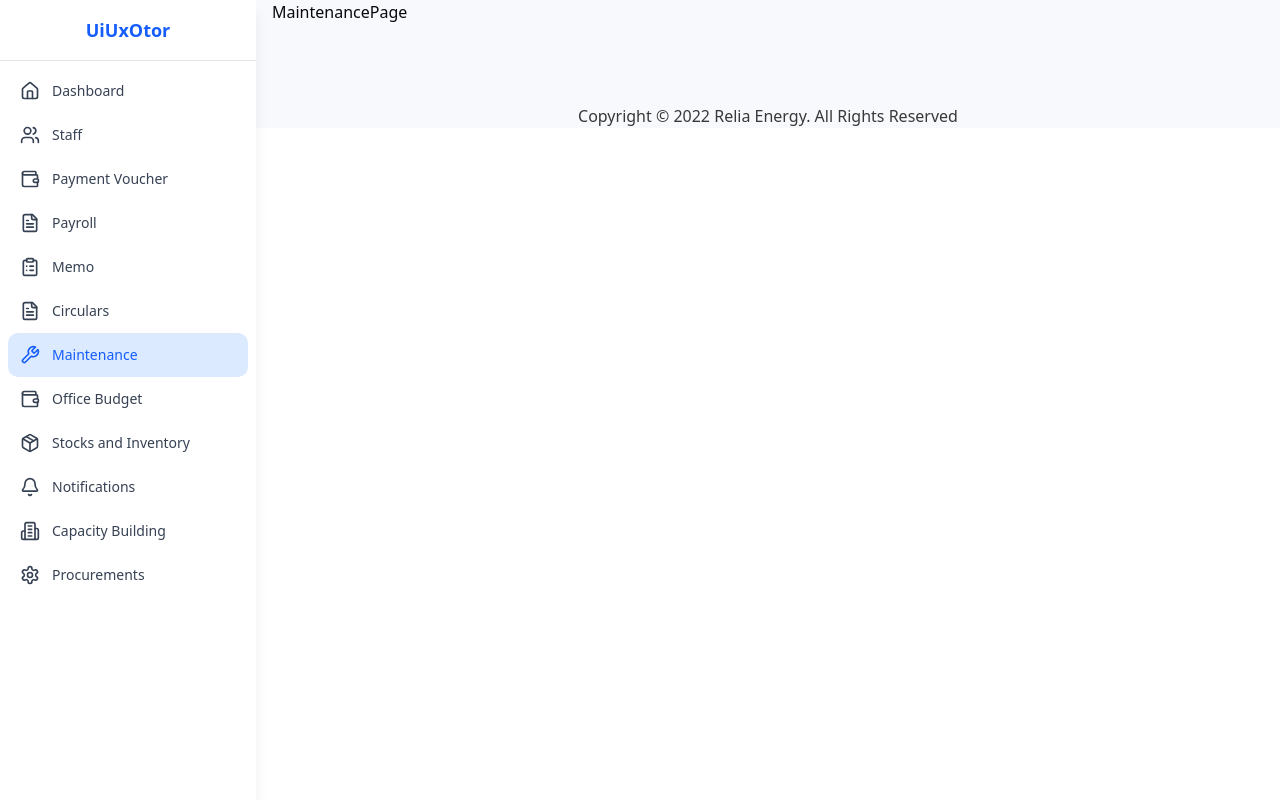
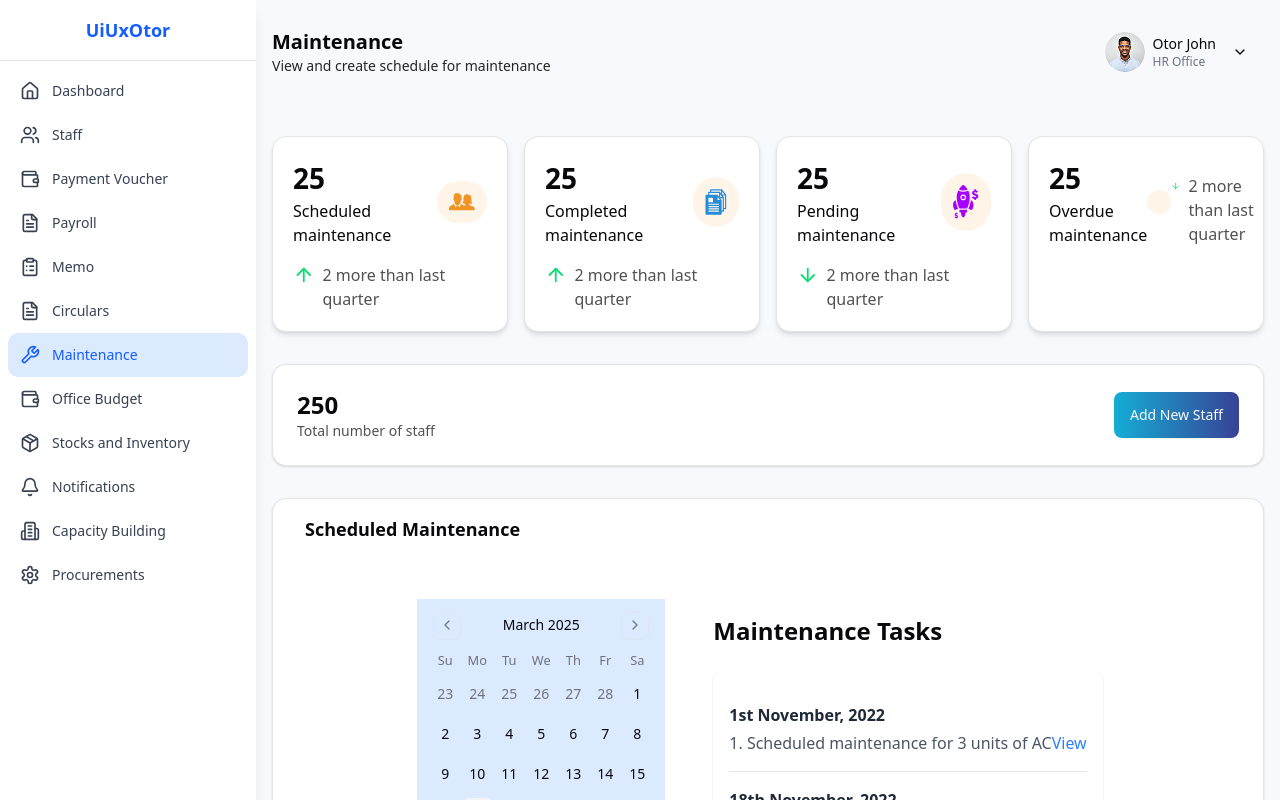
Before and after one commit to ahmadumarse02/authentication, a Next.js app: page /maintenance in a window 1280 px wide. Shown: the top 800 px of the page. Built offline with nearby package versions, Linux system fonts and the light colour scheme; no server answers.

Commit message:
ERP System

```diff
--- a/package.json
+++ b/package.json
@@ -38,6 +38,7 @@
     "react-hook-form": "^7.54.2",
     "react-icons": "^5.5.0",
     "react-spinners": "^0.15.0",
+    "recharts": "^2.15.2",
     "resend": "^4.1.2",
     "sonner": "^2.0.3",
     "tailwind-merge": "^3.0.2",
--- a/src/app/(dashboard)/maintenance/page.tsx
+++ b/src/app/(dashboard)/maintenance/page.tsx
@@ -1,7 +1,51 @@
+import Header from "@/components/dashboard/header";
+import { MaintenceCard } from "@/components/dashboard/maintence/header";
+import MaintenceCards from "@/components/dashboard/maintence/maintenceHeader";
+import { Calendar } from "@/components/ui/calendar";
+import { Card } from "@/components/ui/card";
 import React from "react";
+import MaintenanceCard from '@/components/dashboard/maintence/MaintenanceCard';
+
+
+const tasks = [
+  {
+    date: '1st November, 2022',
+    id: 1,
+    description: 'Scheduled maintenance for 3 units of AC',
+  },
+  {
+    date: '18th November, 2022',
+    id: 2,
+    description: 'Scheduled maintenance for 3 units of AC',
+  },
+];
+
 
 function MaintenancePage() {
-  return <div>MaintenancePage</div>;
+  return (
+    <>
+      <Header title="Maintenance" description="View and create schedule for maintenance" />
+      <MaintenceCards />
+      <MaintenceCard />
+      <Card className="w-full h-full mt-8 px-8 py-4">
+        <h1 className="font-bold text-lg mb-8">Scheduled Maintenance</h1>
+        <div className="flex justify-center gap-8">
+          <Calendar className="bg-blue-100" />
+          <div className="">
+          <main className="max-w-md mx-auto p-4">
+      <h1 className="text-2xl font-bold mb-6">Maintenance Tasks</h1>
+      <div className="bg-white rounded-lg shadow p-4">
+        {tasks.map((task) => (
+          <MaintenanceCard key={task.id} {...task} />
+        ))}
+      </div>
+    </main>
+          </div>
+        </div>
+
+      </Card>
+    </>
+  )
 }
 
 export default MaintenancePage;
--- a/src/app/(dashboard)/payment-voucher/page.tsx
+++ b/src/app/(dashboard)/payment-voucher/page.tsx
@@ -1,6 +1,7 @@
 import React from "react";
 import Header from "@/components/dashboard/header"
 import { SearchHeader } from "@/components/dashboard/paymentVoucher/searchHeader";
+// import { PayrollChart } from "@/components/dashboard/payrollVocture/chart";
 
 function PaymentVoucherPage() {
   return (
@@ -10,6 +11,7 @@ function PaymentVoucherPage() {
         description="Create account for a new staff"
       />
       <SearchHeader />
+      {/* <PayrollChart /> */}
     </>
   )
 }
--- /dev/null
+++ b/src/components/dashboard/maintence/MaintenanceCard.tsx
@@ -0,0 +1,24 @@
+// components/MaintenanceCard.tsx
+import React from 'react';
+
+interface MaintenanceTask {
+  date: string;
+  id: number;
+  description: string;
+}
+
+const MaintenanceCard = ({ date, id, description }: MaintenanceTask) => {
+  return (
+    <div className="border-b border-gray-200 py-4">
+      <p className="font-bold text-gray-800">{date}</p>
+      <div className="flex justify-between items-center mt-1">
+        <p className="text-gray-600">
+          {id}. {description}
+        </p>
+        <button className="text-blue-500 hover:text-blue-700">View</button>
+      </div>
+    </div>
+  );
+};
+
+export default MaintenanceCard;
--- /dev/null
+++ b/src/components/dashboard/maintence/header.tsx
@@ -0,0 +1,23 @@
+"use client";
+
+import { Card, CardContent } from "@/components/ui/card";
+import { Button } from "@/components/ui/button";
+import Link from "next/link";
+
+export function MaintenceCard() {
+  return (
+    <Card className="w-full mt-8">
+      <CardContent className="flex justify-between items-center">
+        <div className="">
+          <h1 className="text-2xl font-bold">250</h1>
+          <p className="text-sm text-[#515151]">Total number of staff</p>
+        </div>
+        <Link href="/maintence/create">
+          <Button className="bg-gradient-custom w-full max-w-[180px] h-[46px]">
+            Add New Staff
+          </Button>
+        </Link>
+      </CardContent>
+    </Card>
+  );
+}
--- /dev/null
+++ b/src/components/dashboard/maintence/maintenceHeader.tsx
@@ -0,0 +1,86 @@
+"use client";
+
+import { Card, CardContent } from "@/components/ui/card";
+import { ArrowUp, ArrowDown } from "lucide-react";
+import Image from "next/image";
+import { assets } from "@/assets/data/assets";
+
+export default function MaintenceCards() {
+  return (
+    <div className="grid grid-cols-1 sm:grid-cols-2 md:grid-cols-2 lg:grid-cols-4 gap-4 mt-8">
+      {/* Card 1 */}
+      <Card className="p-5 shadow-md">
+        <CardContent className="flex flex-col p-0">
+          <div className="flex justify-between items-center">
+            <div className="">
+              <h1 className="text-[28px] font-bold">25</h1>
+              <h1 className="text-[16px]">Scheduled maintenance</h1>
+            </div>
+            <div className="rounded-full bg-[#FFF4E8] p-3">
+              <Image src={assets.card1} alt="" />
+            </div>
+          </div>
+          <div className="flex gap-2 mt-4">
+            <ArrowUp className="text-green-400" />
+            <h1 className="text-[#515151]">2 more than last quarter</h1>
+          </div>
+        </CardContent>
+      </Card>
+
+      {/* card2 */}
+      <Card className="p-5 shadow-md">
+        <CardContent className="flex flex-col p-0">
+          <div className="flex justify-between items-center">
+            <div className="">
+              <h1 className="text-[28px] font-bold">25</h1>
+              <h1 className="text-[16px]">Completed maintenance</h1>
+            </div>
+            <div className="rounded-full bg-[#FFF4E8] p-3">
+              <Image src={assets.card2} alt="" />
+            </div>
+          </div>
+          <div className="flex gap-2 mt-4">
+            <ArrowUp className="text-green-400" />
+            <h1 className="text-[#515151]">2 more than last quarter</h1>
+          </div>
+        </CardContent>
+      </Card>
+      {/* card3 */}
+      <Card className="p-5 shadow-md">
+        <CardContent className="flex flex-col p-0">
+          <div className="flex justify-between items-center">
+            <div className="">
+              <h1 className="text-[28px] font-bold">25</h1>
+              <h1 className="text-[16px]">Pending maintenance</h1>
+            </div>
+            <div className="rounded-full bg-[#FFF4E8] p-3">
+              <Image src={assets.card3} alt="" />
+            </div>
+          </div>
+          <div className="flex gap-2 mt-4">
+            <ArrowDown className="text-green-400" />
+            <h1 className="text-[#515151]">2 more than last quarter</h1>
+          </div>
+        </CardContent>
+      </Card>
+      {/* card4 */}
+      <Card className="p-5 shadow-md">
+        <CardContent className="p-0">
+          <div className="flex justify-between items-center">
+            <div className="">
+              <h1 className="text-[28px] font-bold">25</h1>
+              <h1 className="text-[16px]">Overdue maintenance</h1>
+            </div>
+            <div className="rounded-full bg-[#FFF4E8] p-3">
+              <Image src={assets.card4} alt="" />
+            </div>
+            <div className="flex gap-2 mt-4">
+            <ArrowDown className="text-green-400" />
+            <h1 className="text-[#515151]">2 more than last quarter</h1>
+          </div>
+          </div>
+        </CardContent>
+      </Card>
+    </div>
+  );
+}
--- a/src/components/dashboard/paymentVoucher/searchHeader.tsx
+++ b/src/components/dashboard/paymentVoucher/searchHeader.tsx
@@ -35,7 +35,7 @@ export function SearchHeader() {
             </SelectContent>
           </Select>
         </div>
-        <Link href="/staff/add">
+        <Link href="/payment-voucher/create">
           <Button className="bg-gradient-custom w-full max-w-[180px] h-[46px]">
           Create Payment Voucher
           </Button>
--- /dev/null
+++ b/src/components/dashboard/payrollVocture/chart.tsx
@@ -0,0 +1,67 @@
+// components/PayrollChart.tsx
+"use client";
+
+import {
+    BarChart,
+    Bar,
+    XAxis,
+    YAxis,
+    CartesianGrid,
+    Tooltip,
+    Legend,
+    ResponsiveContainer,
+} from "recharts";
+import { Card, CardHeader, CardTitle, CardContent } from "@/components/ui/card";
+
+const data = [
+    { name: "Jan", netSalary: 420, tax: 120, loan: 60 },
+    { name: "Feb", netSalary: 380, tax: 110, loan: 55 },
+    { name: "Mar", netSalary: 450, tax: 130, loan: 65 },
+    { name: "Apr", netSalary: 410, tax: 115, loan: 58 },
+    { name: "May", netSalary: 390, tax: 105, loan: 52 },
+    { name: "Jun", netSalary: 440, tax: 125, loan: 62 },
+    { name: "Jul", netSalary: 430, tax: 120, loan: 60 },
+    { name: "Aug", netSalary: 460, tax: 135, loan: 68 },
+    { name: "Sep", netSalary: 470, tax: 140, loan: 70 },
+    { name: "Oct", netSalary: 480, tax: 145, loan: 72 },
+    { name: "Nov", netSalary: 490, tax: 150, loan: 75 },
+    { name: "Dec", netSalary: 500, tax: 155, loan: 78 },
+];
+
+export function PayrollChart() {
+    return (
+        <Card className="w-[500px]">
+            <CardHeader>
+                <CardTitle>Annual Payroll Summary</CardTitle>
+            </CardHeader>
+            <CardContent className="h-[400px]">
+                <ResponsiveContainer width="100%" height="100%">
+                    <BarChart
+                        data={data}
+                        margin={{
+                            top: 20,
+                            right: 30,
+                            left: 20,
+                            bottom: 5,
+                        }}
+                    >
+                        <CartesianGrid strokeDasharray="3 3" />
+                        <XAxis dataKey="name" />
+                        <YAxis
+                            tickFormatter={(value) => `${value}k`}
+                            domain={[0, 600]}
+                        />
+                        <Tooltip
+                            formatter={(value) => [`${value}k`, ""]}
+                            labelFormatter={(label) => `Month: ${label}`}
+                        />
+                        <Legend />
+                        <Bar dataKey="netSalary" fill="#8884d8" name="Net salary" stackId="a" />
+                        <Bar dataKey="tax" fill="#82ca9d" name="Tax" stackId="a" />
+                        <Bar dataKey="loan" fill="#ffc658" name="Loan" stackId="a" />
+                    </BarChart>
+                </ResponsiveContainer>
+            </CardContent>
+        </Card>
+    );
+}
```
Also changed, not shown: 1 other file (tests, documents, lock files or other folders).
